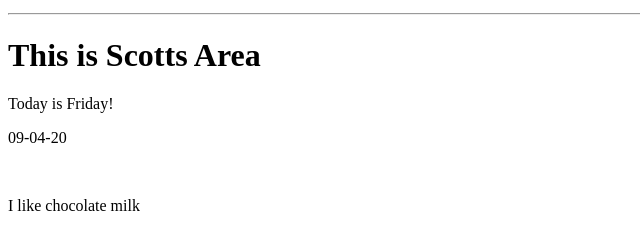
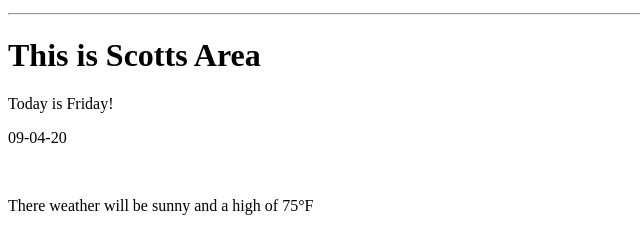
Before and after one commit to gsantella/git-practice, a PHP site: page / in a window 1280 px wide. Shown: the part 891-1122 px from the top of the page, without its empty margins (0-640 px from the left). Run offline with PHP 8.4, Linux system fonts and the light colour scheme.

Commit message:
Deleted a unnecessary line, Added new line

```diff
--- a/includes/scott.php
+++ b/includes/scott.php
@@ -3,4 +3,4 @@
 <p>Today is <?= date("l"); ?>!</p>
     <p> <?= date("m-d-y");?></p>
 	<br>
-<p>I like chocolate milk</p>
+<p>There weather will be sunny and a high of 75&#176F</p>
```
